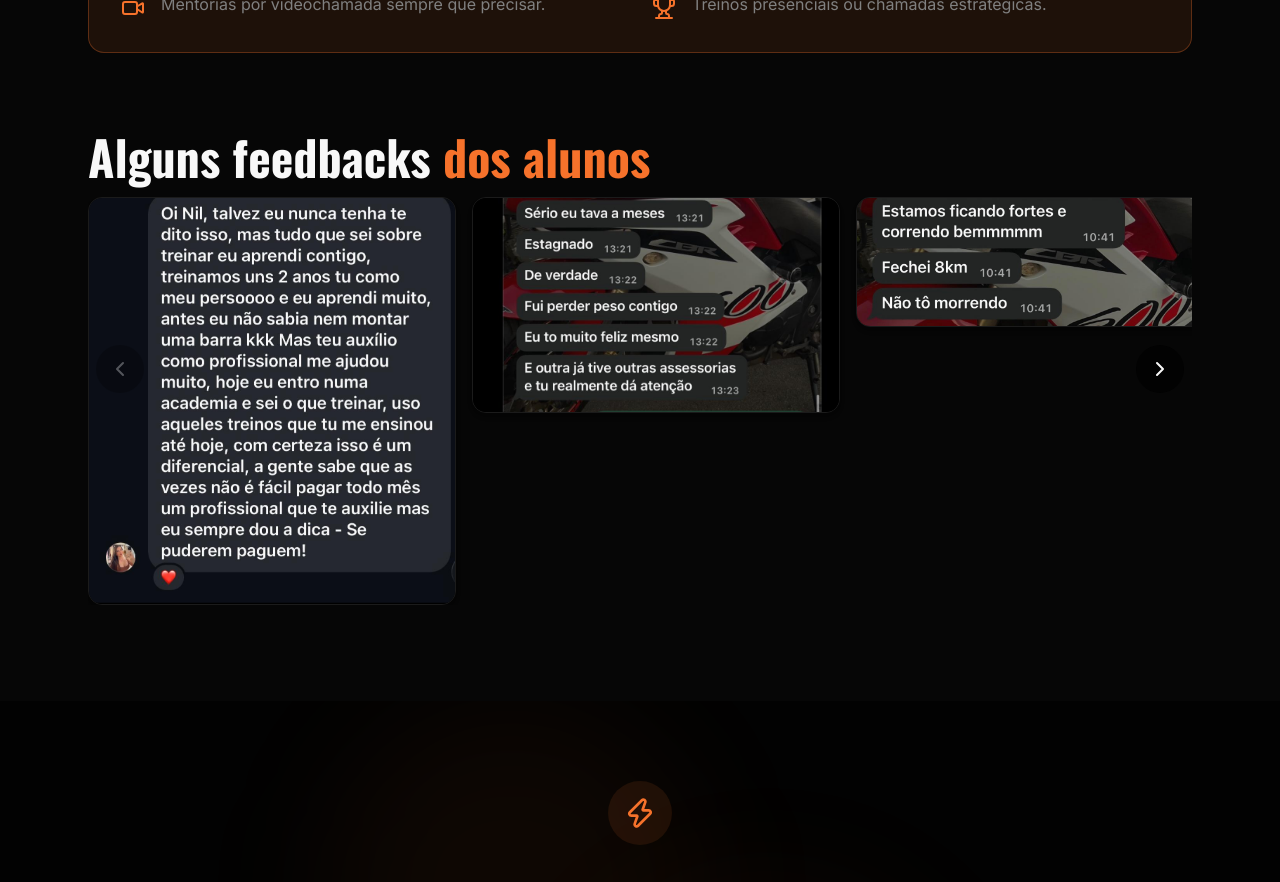
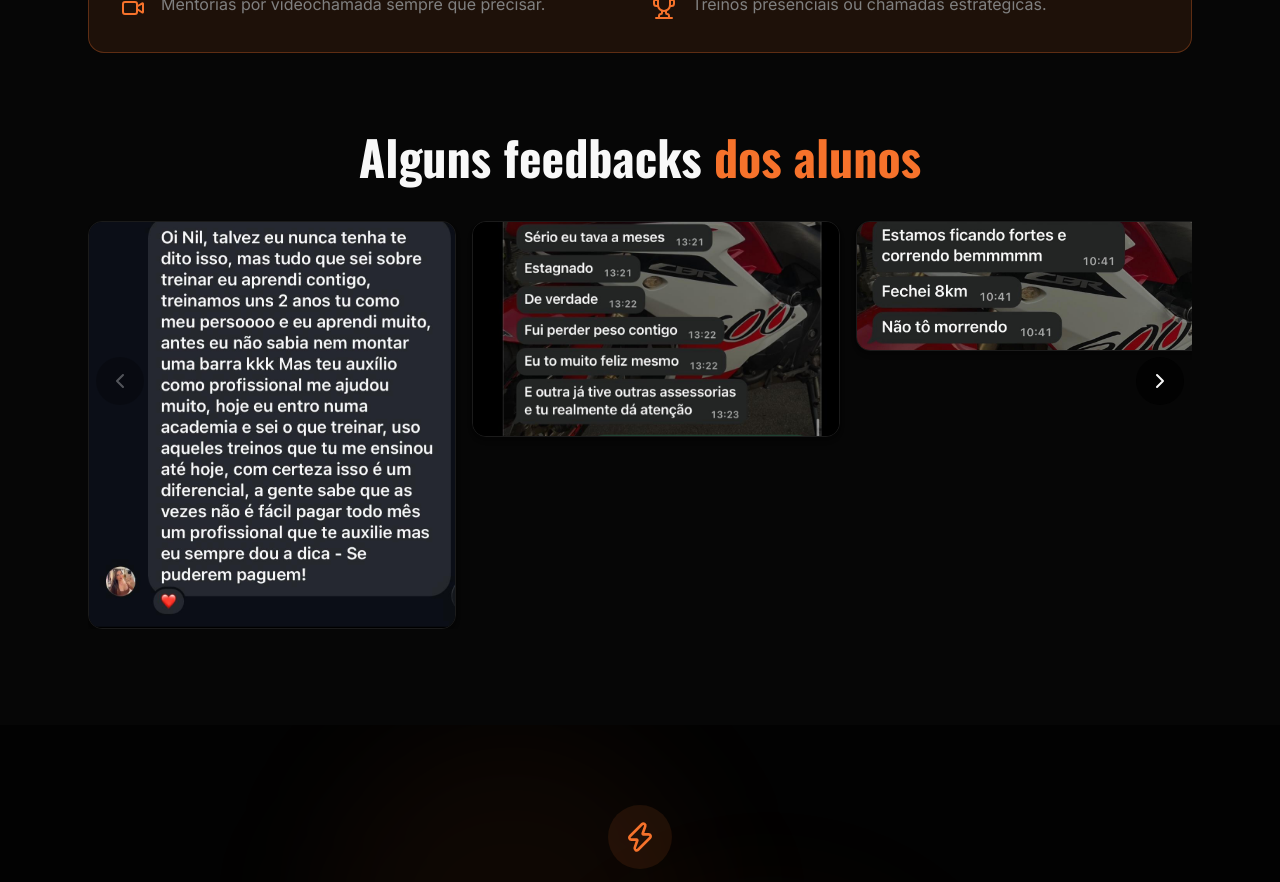
Before and after one commit to ismaeloliveira-projetos/nilmar-team, a Next.js app: page / in a window 1280 px wide. Shown: the part 3520-4402 px from the top of the page. Built offline with nearby package versions, Linux system fonts and the light colour scheme.

Commit message:
fix: ajusta espaçamentos e alinhamento na seção de feedbacks

```diff
--- a/components/how-it-works.tsx
+++ b/components/how-it-works.tsx
@@ -178,11 +178,11 @@ export function HowItWorks() {
           </div>
         </motion.div>
 
-        {/* FEEDBACKS */}
-        <motion.div className="mt-25 md:mt-20 relative overflow-hidden">
-            <h3 className="font-heading text-3xl md:text-5xl font-bold mb-4">
-            Alguns feedbacks <span className="text-primary"> dos alunos</span>
-          </h3>
+        <motion.div className="mt-25 md:mt-20 relative overflow-hidden flex flex-col items-center text-center">
+  <h3 className="font-heading text-3xl md:text-5xl font-bold mb-10">
+    Alguns feedbacks <span className="text-primary">dos alunos</span>
+  </h3>
+
 
           <button
             onClick={prevSlide}
```
